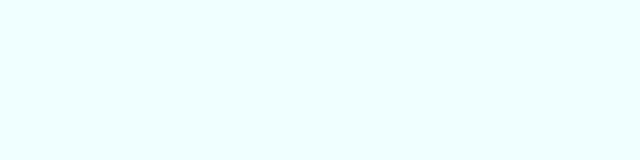
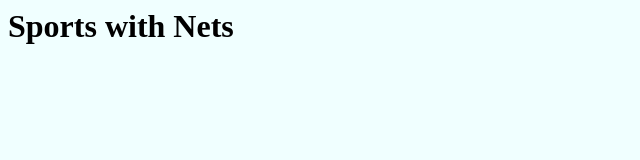
Before and after one commit to staten-island-tech/css-blogpost-project-js1247, a plain HTML site: page index.html in a window 1280 px wide. Shown: the whole page, without its empty margins (0-640 px from the left). Drawn offline with Linux system fonts and the light colour scheme.

Commit message:
Update index.html

```diff
--- a/index.html
+++ b/index.html
@@ -2,10 +2,12 @@
 <head>
     <meta charset="UTF-8">
     <meta name="viewport" content="width=device-width, initial-scale=1.0">
-    <title>Blog Post</title>
+    <title>Sports with Nets</title>
     <link rel="stylesheet" href="style.css">
 </head>
 <body>
+    <h1 id="title">Sports with Nets</h1>
 
+    <h2><a href="http://"></a></h2>
 </body>
 </html>
```
